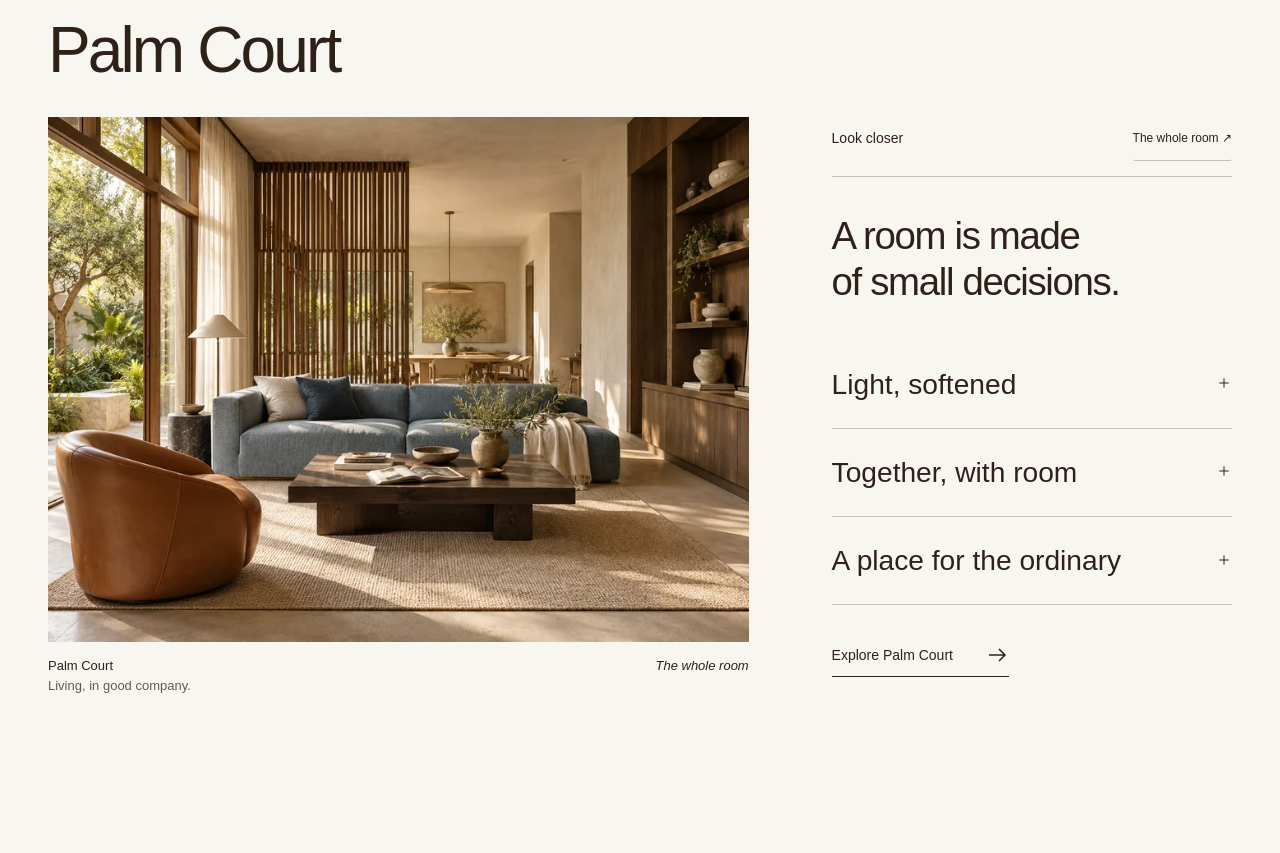
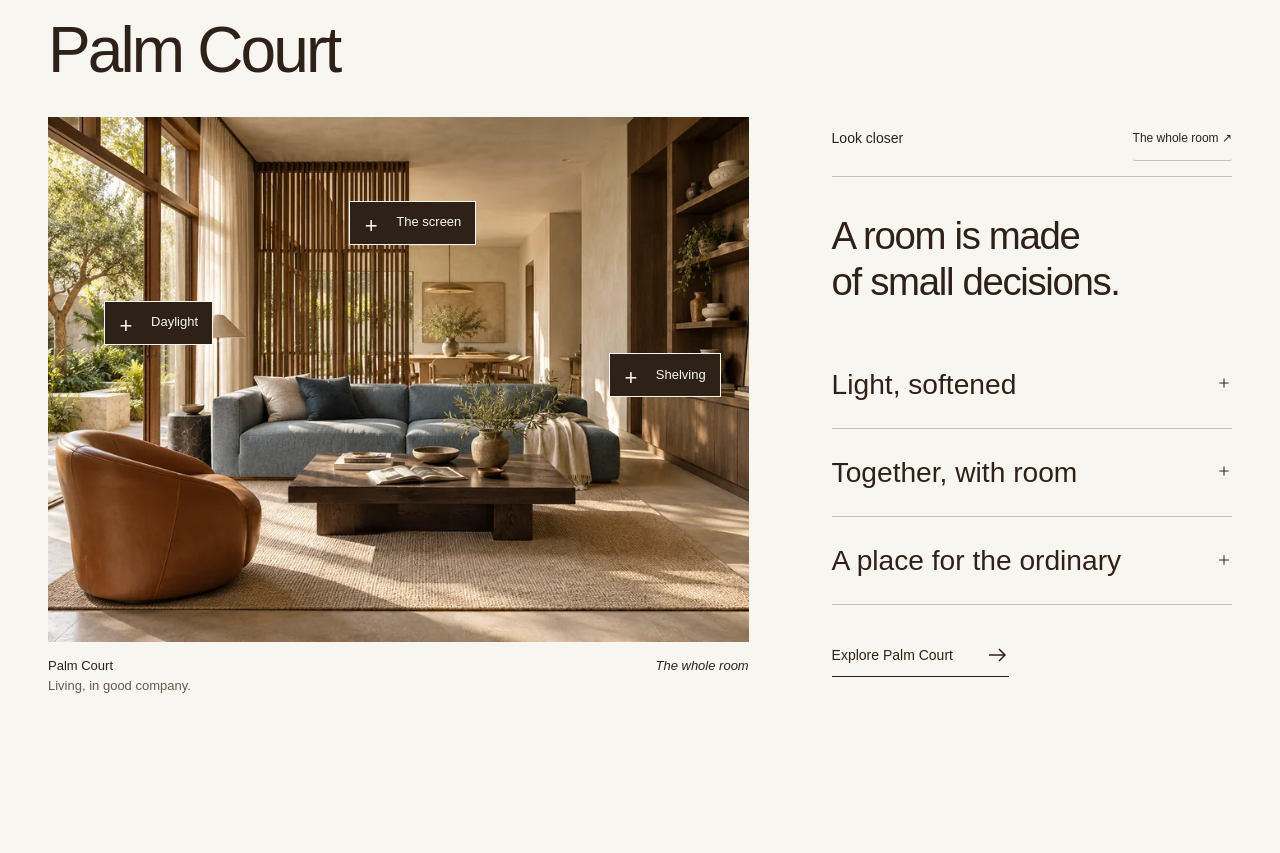
Before and after one commit to JBXWebsites/alder-house-interiors, a Next.js app: page / in a window 1280 px wide. Shown: the part 1663-2516 px from the top of the page. Built offline with nearby package versions, Linux system fonts and the light colour scheme; no server answers; a web font is replaced by a local one.

Commit message:
Revision 06: make the photograph a direct route into design details

```diff
--- a/app/experience.css
+++ b/app/experience.css
@@ -34,6 +34,14 @@ h1, h2, h3 { text-wrap: balance; }
 .room-notes .note-body { padding:0 0 28px; }
 .room-notes .note-body p { font-size:15px; line-height:1.7; }
 .room-notes .note-body p { max-width:42ch; }
+.room-points { position:absolute; inset:0; }
+.room-point { position:absolute; display:flex; align-items:center; gap:10px; padding:6px 14px 6px 6px; min-height:44px; border:1px solid var(--chalk); background:var(--ink); color:var(--chalk); font-size:13px; border-radius:0; }
+.room-point > span:first-child { display:grid; place-items:center; width:30px; height:30px; font-size:22px; font-weight:400; }
+.room-point:hover { background:var(--rust); }
+.point-light { left:8%; top:35%; }
+.point-layout { left:43%; top:16%; }
+.point-material { right:4%; top:45%; }
+@media(max-width:1199px) { .room-points { display:none; } }
 @media(max-width:760px) {
  .room-directory { display:block; margin-bottom:64px; }
  .room-directory a { padding:18px 0; }
--- a/components/RoomNotes.tsx
+++ b/components/RoomNotes.tsx
@@ -109,8 +109,8 @@ export default function RoomNotes({ notes }: { notes: Note[] }) {
       )
         gsap.fromTo(
           layer.current,
-          { opacity: 0 },
-          { opacity: 1, duration: 0.22, ease: "power1.out" },
+          { opacity: 0, scale: 1.045 },
+          { opacity: 1, scale: 1, duration: 0.65, ease: "power3.out" },
         );
     },
     { dependencies: [loaded], scope: root, revertOnUpdate: true },
@@ -130,6 +130,16 @@ export default function RoomNotes({ notes }: { notes: Note[] }) {
             decoding="async"
             alt="A blue sofa faces a low timber table, with courtyard light, a slatted screen and dark shelves around the room."
           />
+          {enhanced && !selected && (
+            <div className="room-points" aria-label="Explore details in the room">
+              {[{ id: "light", label: "Daylight" }, { id: "layout", label: "The screen" }, { id: "material", label: "Shelving" }].map((point) => (
+                <button key={point.id} className={`room-point point-${point.id}`} aria-label={`Explore ${point.label.toLowerCase()}`} onClick={() => {
+                  const detail = root.current?.querySelector<HTMLDetailsElement>(`details[data-note="${point.id}"]`);
+                  if (detail) { detail.open = true; detail.querySelector("summary")?.focus({ preventScroll: true }); }
+                }}><span aria-hidden="true">+</span><span>{point.label}</span></button>
+              ))}
+            </div>
+          )}
           {loaded && (
             <img
               ref={layer}
```
